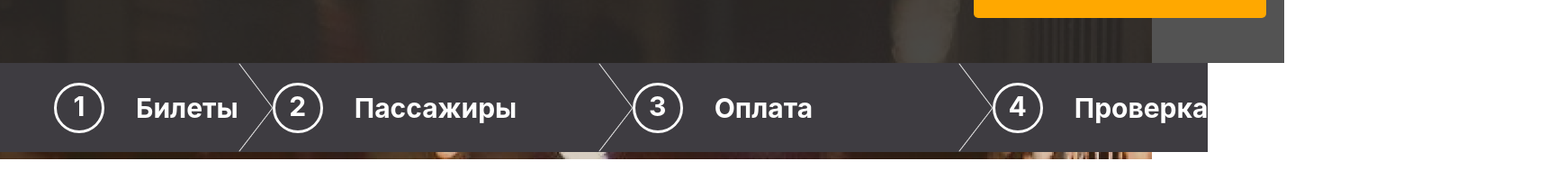
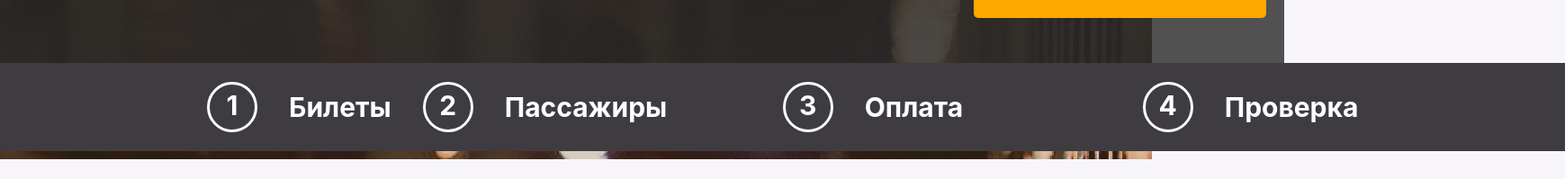
Before and after one commit to EvgeniyPryanichnikov/fe-diplom, a React (Create React App) app: page /tickets in a window 1280 px wide. Shown: the part 473-672 px from the top of the page at 90% size, 1739 px wide, since content can reach past the window. Built offline with nearby package versions, Linux system fonts and the light colour scheme; no server answers.

Commit message:
rework steps-block

```diff
--- a/src/App.css
+++ b/src/App.css
@@ -2,6 +2,10 @@
   padding: 0;
   margin: 0;
   box-sizing: border-box;
+}
+
+body {
+  background: #F7F5F9;
 }
 
 h2 {
--- a/src/components/global/Tickets-content/Train-selection/Train-item/Train-item.module.scss
+++ b/src/components/global/Tickets-content/Train-selection/Train-item/Train-item.module.scss
@@ -127,8 +127,9 @@
       cursor: pointer;
 
       &:hover {
-        box-shadow: rgba(0, 0, 0, 0.25);
+        box-shadow: 0px 4px 4px 0px #00000040;
       }
+
       &:active {
         color: #FFA800;
         background-color: #fff;
--- /dev/null
+++ b/src/components/global/tickets-header/Steps-block/Steps-block.jsx
@@ -0,0 +1,39 @@
+import React from 'react'
+import s from './Steps.block.module.scss'
+import vector from '../../../../icons/vector.png'
+
+const StepsBlock = () => {
+  const steps = [
+    {id: 1, text: 'Билеты', needArrow: true},
+    {id: 2, text: 'Пассажиры', needArrow: true},
+    {id: 3, text: 'Оплата', needArrow: true},
+    {id: 4, text: 'Проверка', needArrow: false}
+  ]
+  return (
+    <>
+      <ul className={s.stepsContainer}>
+        {steps.map(step => (
+          <li
+            className={s.step}
+            key={step.id}
+          >
+            <div className={s.title}>
+              <span className={s.number}>{step.id}</span>
+
+              <p className={s.text}>{step.text}</p>
+            </div>
+
+            {/* {step.needArrow &&
+              <img
+                className={s.vector}
+                src={vector} alt=""
+              />
+            } */}
+          </li>
+        ))}
+      </ul>
+    </>
+  )
+}
+
+export default StepsBlock
--- /dev/null
+++ b/src/components/global/tickets-header/Steps-block/Steps.block.module.scss
@@ -0,0 +1,62 @@
+.stepsContainer {
+  display: grid;
+  height: 98px;
+  grid-template-columns: 1fr 400px 400px 1fr;
+
+  .step {
+    display: flex;
+    justify-content: space-between;
+    align-items: center;
+
+    color: #fff;
+    background-color: #3E3C41;
+
+    &.active {
+      background-color: #FFA800; // изменения для активного шага
+    }
+
+    &:first-child {
+      padding-left: 230px;
+    }
+
+    &:last-child {
+      padding-right: 230px;
+    }
+
+    &:not(:first-child){
+      padding-left: 35px;
+    }
+
+    .title {
+      position: relative;
+      display: flex;
+      gap: 35px;
+      align-items: center;
+
+      .number {
+        width: 56px;
+        height: 56px;
+        text-align: center;
+        padding-top: 5px;
+        border: 3px solid #fff;
+        border-radius: 50%;
+        font-size: 36px;
+        font-weight: 700;
+        color: #fff;
+        font-size: 30px;
+        font-weight: 700;
+      }
+
+      .ellipse {
+        position: absolute;
+        top: -5px;
+        left: -20px
+      }
+
+      .text {
+        font-size: 30px;
+        font-weight: 700;
+      }
+    }
+  }
+}
--- a/src/components/global/tickets-header/tickets-header.jsx
+++ b/src/components/global/tickets-header/tickets-header.jsx
@@ -2,16 +2,10 @@ import React from 'react'
 
 import s from './Tickets-header.module.scss'
 import Header from '../Header/Header'
-import vector from '../../../icons/vector.png'
+import StepsBlock from './Steps-block/Steps-block'
 import TravelForm from '../../common/Travel-form/Travel-form'
 
 const TicketsHeader = () => {
-  const steps = [
-    {id: 1, text: 'Билеты', needArrow: true},
-    {id: 2, text: 'Пассажиры', needArrow: true},
-    {id: 3, text: 'Оплата', needArrow: true},
-    {id: 4, text: 'Проверка', needArrow: false}
-  ]
   return (
     <div className={s.ticketsHeader}>
       <Header />
@@ -22,27 +16,7 @@ const TicketsHeader = () => {
         />
       </div>
 
-      <div className={s.stepsContainer}>
-        {steps.map(step => (
-          <div
-            className={s.step}
-            key={step.id}
-          >
-            <div className={s.title}>
-              <span className={s.number}>{step.id}</span>
-
-              <p className={s.text}>{step.text}</p>
-            </div>
-
-            {step.needArrow &&
-              <img
-                className={s.vector}
-                src={vector} alt=""
-              />
-            }
-          </div>
-        ))}
-      </div>
+      <StepsBlock />
     </div>
   )
 }
--- a/src/components/global/tickets-header/tickets-header.module.scss
+++ b/src/components/global/tickets-header/tickets-header.module.scss
@@ -1,58 +1,4 @@
 .ticketsHeader {
   height: 650px;
   background: url('../../../../public/image/header-tickets-page-background.png'), linear-gradient(to top, rgba(89, 55, 3, 0.8), rgba(69, 40, 1, 0.9));
-
-  .stepsContainer {
-    display: grid;
-    grid-template-columns: 1fr 400px 400px 1fr;
-
-    .step {
-      display: flex;
-      justify-content: space-between;
-      align-items: center;
-
-      color: #fff;
-      background-color: #3E3C41;
-
-      &.active {
-        background-color: #FFA800; // изменения для активного шага
-      }
-
-      &:first-child {
-        padding-left: 60px;
-      }
-
-      .title {
-        position: relative;
-        display: flex;
-        gap: 35px;
-        align-items: center;
-
-        .number {
-          width: 56px;
-          height: 56px;
-          text-align: center;
-          padding-top: 5px;
-          border: 3px solid #fff;
-          border-radius: 50%;
-          font-size: 36px;
-          font-weight: 700;
-          color: #fff;
-          font-size: 30px;
-          font-weight: 700;
-        }
-
-        .ellipse {
-          position: absolute;
-          top: -5px;
-          left: -20px
-        }
-
-        .text {
-          font-size: 30px;
-          font-weight: 700;
-        }
-      }
-    }
-  }
 }
```
